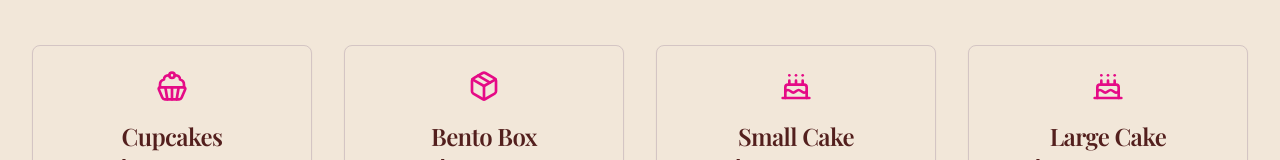
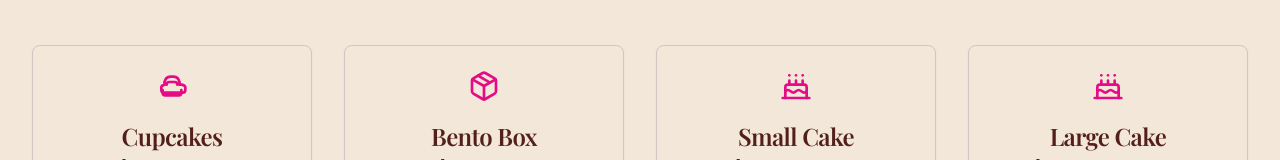
Before and after one commit to iampelaiahn/studio, a Next.js app: page /pricing in a window 1280 px wide. Shown: the part 223-383 px from the top of the page. Built offline with nearby package versions, Linux system fonts and the light colour scheme.

Commit message:
reduce price to 155 (_for element p_)

```diff
--- a/src/app/_components/hero-carousel.tsx
+++ b/src/app/_components/hero-carousel.tsx
@@ -45,7 +45,7 @@ const carouselCakes: Cake[] = [
         weight: '2.8 KG',
         size: '24 CM',
         productionTime: '96 H',
-        price: '$250,00',
+        price: '$155,00',
         imageId: 'hero-3'
     },
     {
--- a/src/app/pricing/page.tsx
+++ b/src/app/pricing/page.tsx
@@ -1,13 +1,23 @@
 
 import { Card, CardContent, CardDescription, CardHeader, CardTitle } from "@/components/ui/card";
-import { CheckCircle, Cake, Cupcake, Package } from "lucide-react";
+import { CheckCircle, Cake, Package } from "lucide-react";
+
+function CupcakeIcon(props: React.SVGProps<SVGSVGElement>) {
+    return (
+        <svg xmlns="http://www.w3.org/2000/svg" width="24" height="24" viewBox="0 0 24 24" fill="none" stroke="currentColor" strokeWidth="2" strokeLinecap="round" strokeLinejoin="round" {...props}>
+            <path d="M17.5 11c.3-1.4.1-2.8-.7-4-.8-1.2-2.1-2-3.8-2h-2c-1.7 0-3 .8-3.8 2-.8 1.2-1 2.6-.7 4-1.2.3-2.5.8-2.5 2v2c0 1.1.9 2 2 2h14c1.1 0 2-.9 2-2v-2c0-1.2-1.3-1.7-2.5-2z" />
+            <path d="M5 15v2c0 1.1.9 2 2 2h10c1.1 0 2-.9 2-2v-2" />
+            <path d="M8 11c0-1.1.9-2 2-2h4c1.1 0 2 .9 2 2" />
+        </svg>
+    )
+}
 
 const pricingTiers = [
     {
         title: "Cupcakes",
         price: "$15",
         period: "per dozen",
-        icon: <Cupcake className="w-8 h-8 mb-4 text-primary" />,
+        icon: <CupcakeIcon className="w-8 h-8 mb-4 text-primary" />,
         features: [
             "12 delicious cupcakes",
             "Perfect for parties and events",
```
